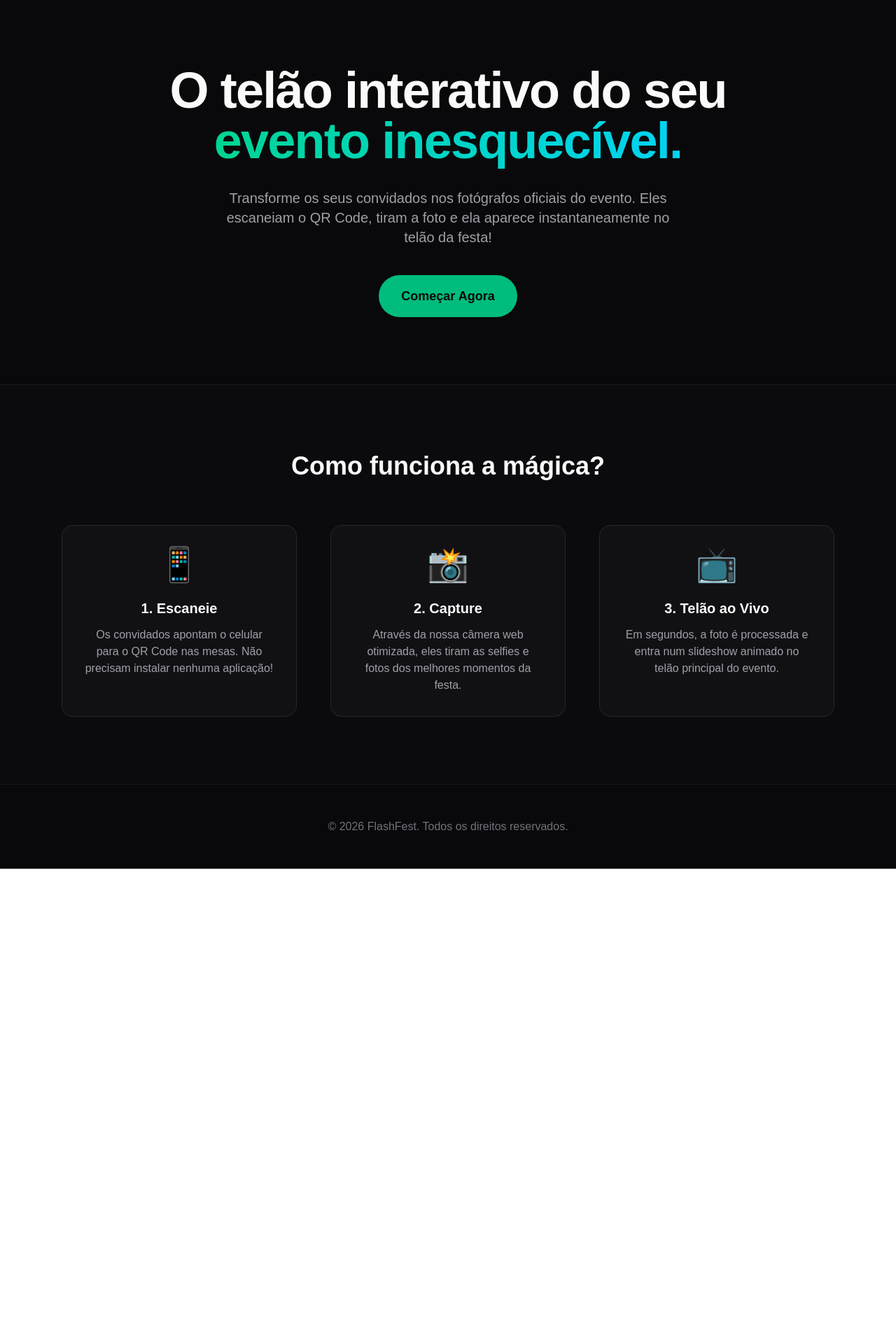
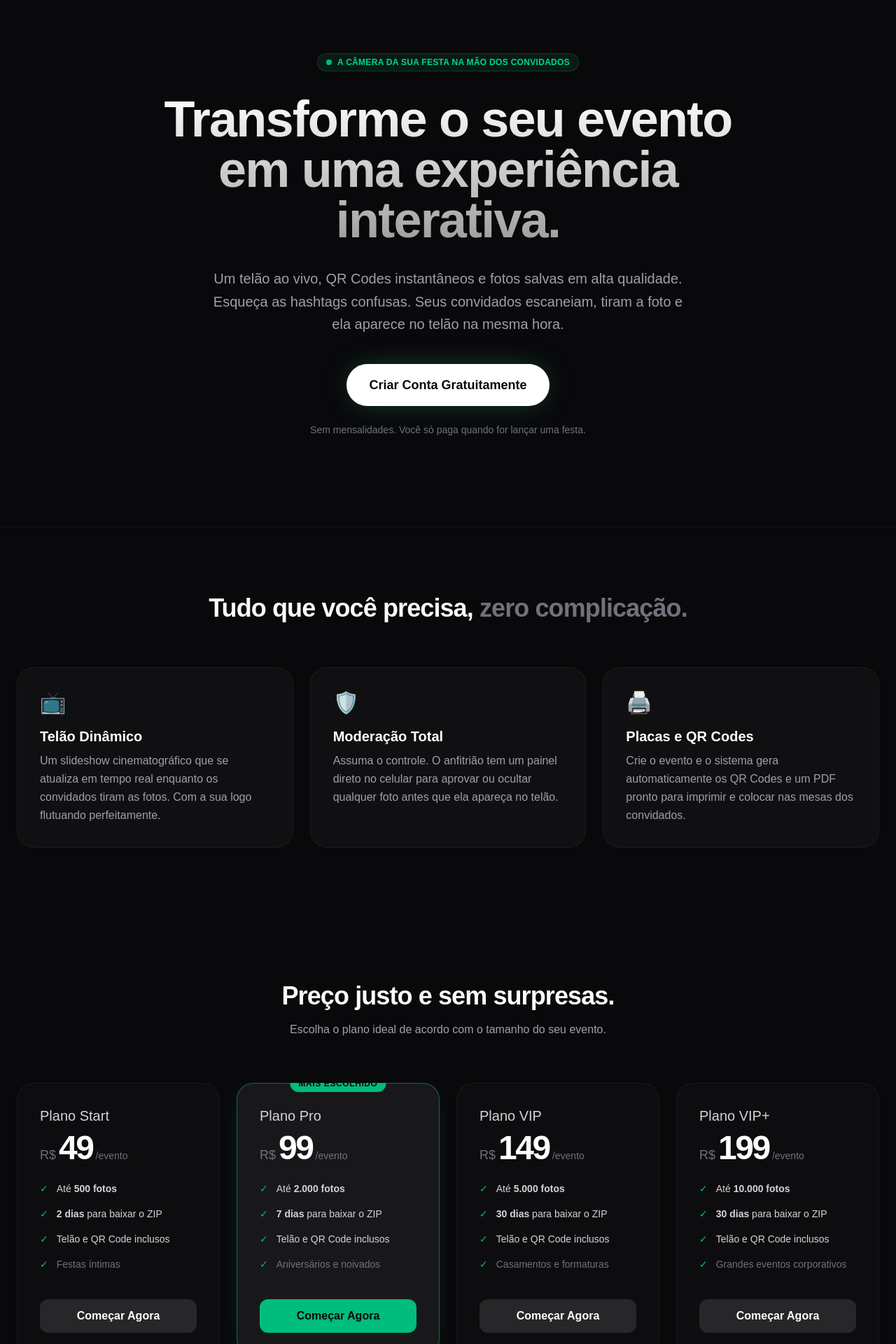
Before and after one commit to Betaluk/fleshfest-app, a Next.js app: page / in a window 1280 px wide. Shown: the part 100-2020 px from the top of the page at 70% size. Before the commit the page ends 1341 px from the top, so only its background shows below. Built offline with nearby package versions, Linux system fonts and the light colour scheme; no server answers.

Commit message:
Alteração da landing page

```diff
--- a/src/app/page.tsx
+++ b/src/app/page.tsx
@@ -1,86 +1,219 @@
-import Link from "next/link";
-import { signIn } from '@/auth';
+import Link from 'next/link';
+import { auth, signIn } from '@/auth';
 
-export default function Home() {
+export const dynamic = 'force-dynamic';
+
+export default async function LandingPage() {
+  // 1. Verificação de Sessão
+  const session = await auth();
+  const isLogado = !!session?.user;
+
+  // 2. A sua Server Action de Login Seguro
   async function fazerLogin() {
     'use server';
     await signIn('google', { redirectTo: '/dashboard' });
   }
+
+  // 3. Os Planos (Agora com IDs e Destaque)
+  const planos = [
+    { nome: 'Start', preco: '49', fotos: '500', dias: '2', ideal: 'Festas íntimas' },
+    { nome: 'Pro', preco: '99', fotos: '2.000', dias: '7', ideal: 'Aniversários e noivados', destaque: true },
+    { nome: 'VIP', preco: '149', fotos: '5.000', dias: '30', ideal: 'Casamentos e formaturas' },
+    { nome: 'VIP+', preco: '199', fotos: '10.000', dias: '30', ideal: 'Grandes eventos corporativos' }
+  ];
+
   return (
-    <div className="min-h-screen bg-zinc-950 text-zinc-50 font-sans selection:bg-emerald-500/30">
+    <div className="min-h-screen bg-zinc-950 text-zinc-50 selection:bg-emerald-500/30 font-sans">
 
-      {/* Navegação */}
-      <nav className="border-b border-zinc-900 bg-zinc-950/50 backdrop-blur-md sticky top-0 z-50">
-        <div className="max-w-6xl mx-auto px-6 h-16 flex items-center justify-between">
-          <div className="font-bold text-2xl tracking-tighter text-white">
-            Flash<span className="text-emerald-400">Fest</span>
-          </div>
+      {/* EFEITO DE LUZ NO TOPO */}
+      <div className="absolute top-0 inset-x-0 h-[500px] pointer-events-none bg-[radial-gradient(ellipse_at_top,_var(--tw-gradient-stops))] from-emerald-900/20 via-zinc-950/0 to-zinc-950/0"></div>
+
+      {/* NAVBAR MINIMALISTA */}
+      <nav className="relative z-10 max-w-7xl mx-auto px-6 h-24 flex items-center justify-between">
+        <div className="text-xl font-bold tracking-tighter text-white">
+          Flash<span className="text-emerald-500">Fest</span>
+        </div>
+        <div>
+          {isLogado ? (
+            <Link href="/dashboard" className="text-sm font-medium text-zinc-300 hover:text-white transition">
+              Meu Painel &rarr;
+            </Link>
+          ) : (
             <form action={fazerLogin}>
-              <button
-                type="submit"
-                className="text-sm font-medium bg-white text-black px-5 py-2 rounded-full hover:bg-zinc-200 transition"
-              >
+              <button type="submit" className="text-sm font-medium bg-white text-black px-5 py-2 rounded-full hover:bg-zinc-200 transition">
                 Entrar / Criar Evento
               </button>
             </form>
+          )}
         </div>
       </nav>
 
-      {/* Hero Section */}
-      <section className="max-w-6xl mx-auto px-6 py-24 text-center mt-8">
-        <h1 className="text-5xl md:text-7xl font-extrabold tracking-tight mb-8">
-          O telão interativo do seu <br className="hidden md:block" />
-          <span className="text-transparent bg-clip-text bg-gradient-to-r from-emerald-400 to-cyan-400">
-            evento inesquecível.
-          </span>
-        </h1>
-        <p className="text-lg md:text-xl text-zinc-400 max-w-2xl mx-auto mb-10">
-          Transforme os seus convidados nos fotógrafos oficiais do evento.
-          Eles escaneiam o QR Code, tiram a foto e ela aparece instantaneamente no telão da festa!
-        </p>
-        <form action={fazerLogin}>
-          <button
-            type="submit"
-            className="inline-block bg-emerald-500 text-zinc-950 text-lg font-bold px-8 py-4 rounded-full hover:bg-emerald-400 transition transform hover:scale-105"
-          >
-            Começar Agora
-          </button>
-      </form>
-      </section>
+      <main className="relative z-10">
+        {/* HERO SECTION */}
+        <section className="max-w-5xl mx-auto px-6 pt-20 pb-32 text-center">
+          <div className="inline-flex items-center gap-2 px-3 py-1 rounded-full bg-emerald-500/10 border border-emerald-500/20 text-emerald-400 text-xs font-semibold tracking-wide uppercase mb-8">
+            <span className="relative flex h-2 w-2">
+              <span className="animate-ping absolute inline-flex h-full w-full rounded-full bg-emerald-400 opacity-75"></span>
+              <span className="relative inline-flex rounded-full h-2 w-2 bg-emerald-500"></span>
+            </span>
+            A câmera da sua festa na mão dos convidados
+          </div>
 
-      {/* Como Funciona */}
-      <section className="border-t border-zinc-900 bg-zinc-900/20 py-24">
-        <div className="max-w-6xl mx-auto px-6">
-          <h2 className="text-3xl md:text-4xl font-bold text-center mb-16">Como funciona a mágica?</h2>
-          <div className="grid md:grid-cols-3 gap-12">
+          <h1 className="text-5xl md:text-7xl font-extrabold tracking-tight text-transparent bg-clip-text bg-gradient-to-b from-white to-white/60 mb-8">
+            Transforme o seu evento <br className="hidden md:block" /> em uma experiência interativa.
+          </h1>
 
-            <div className="bg-zinc-900/50 border border-zinc-800 p-8 rounded-2xl text-center hover:border-emerald-500/50 transition">
-              <div className="text-5xl mb-6">📱</div>
-              <h3 className="text-xl font-bold mb-3">1. Escaneie</h3>
-              <p className="text-zinc-400">Os convidados apontam o celular para o QR Code nas mesas. Não precisam instalar nenhuma aplicação!</p>
+          <p className="text-lg md:text-xl text-zinc-400 max-w-2xl mx-auto mb-10 leading-relaxed">
+            Um telão ao vivo, QR Codes instantâneos e fotos salvas em alta qualidade.
+            Esqueça as hashtags confusas. Seus convidados escaneiam, tiram a foto e ela aparece no telão na mesma hora.
+          </p>
+
+          <div className="flex flex-col items-center justify-center gap-4">
+            {isLogado ? (
+              <Link
+                href="/dashboard"
+                className="px-8 py-4 bg-white text-zinc-950 rounded-full font-bold text-lg hover:scale-105 hover:bg-emerald-400 transition-all duration-300 shadow-[0_0_40px_-10px_rgba(52,211,153,0.4)]"
+              >
+                Acessar meu Painel
+              </Link>
+            ) : (
+              <form action={fazerLogin}>
+                <button
+                  type="submit"
+                  className="px-8 py-4 bg-white text-zinc-950 rounded-full font-bold text-lg hover:scale-105 hover:bg-emerald-400 transition-all duration-300 shadow-[0_0_40px_-10px_rgba(52,211,153,0.4)]"
+                >
+                  Criar Conta Gratuitamente
+                </button>
+              </form>
+            )}
+
+            {!isLogado && (
+              <p className="text-sm text-zinc-500 font-medium mt-2">
+                Sem mensalidades. Você só paga quando for lançar uma festa.
+              </p>
+            )}
+          </div>
+        </section>
+
+        {/* BENTO GRID DE FUNCIONALIDADES */}
+        <section className="max-w-7xl mx-auto px-6 py-24 border-t border-white/5">
+          <h2 className="text-3xl md:text-4xl font-bold text-center mb-16 tracking-tight">Tudo que você precisa, <span className="text-zinc-500">zero complicação.</span></h2>
+
+          <div className="grid grid-cols-1 md:grid-cols-3 gap-6">
+            <div className="bg-zinc-900/50 backdrop-blur-sm border border-white/5 p-8 rounded-3xl hover:border-emerald-500/30 transition">
+              <div className="text-3xl mb-4">📺</div>
+              <h3 className="text-xl font-bold text-white mb-2">Telão Dinâmico</h3>
+              <p className="text-zinc-400 leading-relaxed">Um slideshow cinematográfico que se atualiza em tempo real enquanto os convidados tiram as fotos. Com a sua logo flutuando perfeitamente.</p>
             </div>
+            <div className="bg-zinc-900/50 backdrop-blur-sm border border-white/5 p-8 rounded-3xl hover:border-emerald-500/30 transition">
+              <div className="text-3xl mb-4">🛡️</div>
+              <h3 className="text-xl font-bold text-white mb-2">Moderação Total</h3>
+              <p className="text-zinc-400 leading-relaxed">Assuma o controle. O anfitrião tem um painel direto no celular para aprovar ou ocultar qualquer foto antes que ela apareça no telão.</p>
+            </div>
+            <div className="bg-zinc-900/50 backdrop-blur-sm border border-white/5 p-8 rounded-3xl hover:border-emerald-500/30 transition">
+              <div className="text-3xl mb-4">🖨️</div>
+              <h3 className="text-xl font-bold text-white mb-2">Placas e QR Codes</h3>
+              <p className="text-zinc-400 leading-relaxed">Crie o evento e o sistema gera automaticamente os QR Codes e um PDF pronto para imprimir e colocar nas mesas dos convidados.</p>
+            </div>
+          </div>
+        </section>
 
-            <div className="bg-zinc-900/50 border border-zinc-800 p-8 rounded-2xl text-center hover:border-emerald-500/50 transition">
-              <div className="text-5xl mb-6">📸</div>
-              <h3 className="text-xl font-bold mb-3">2. Capture</h3>
-              <p className="text-zinc-400">Através da nossa câmera web otimizada, eles tiram as selfies e fotos dos melhores momentos da festa.</p>
-            </div>
+        {/* SEÇÃO DE PREÇOS */}
+        <section className="max-w-7xl mx-auto px-6 py-24">
+          <div className="text-center mb-16">
+            <h2 className="text-3xl md:text-4xl font-bold tracking-tight mb-4">Preço justo e sem surpresas.</h2>
+            <p className="text-zinc-400">Escolha o plano ideal de acordo com o tamanho do seu evento.</p>
+          </div>
 
-            <div className="bg-zinc-900/50 border border-zinc-800 p-8 rounded-2xl text-center hover:border-emerald-500/50 transition">
-              <div className="text-5xl mb-6">📺</div>
-              <h3 className="text-xl font-bold mb-3">3. Telão ao Vivo</h3>
-              <p className="text-zinc-400">Em segundos, a foto é processada e entra num slideshow animado no telão principal do evento.</p>
-            </div>
+          <div className="flex overflow-x-auto snap-x snap-mandatory md:grid md:grid-cols-4 gap-6 pb-8 md:pb-0 [scrollbar-width:none] [&::-webkit-scrollbar]:hidden -mx-6 px-6 md:mx-0 md:px-0">
+            {planos.map((plano) => (
+              <div
+                key={plano.nome}
+                className={`snap-center shrink-0 w-[85vw] sm:w-[320px] md:w-auto flex flex-col justify-between p-8 rounded-3xl border ${
+                  plano.destaque
+                    ? 'bg-zinc-900 border-emerald-500/50 shadow-[0_0_30px_-15px_rgba(52,211,153,0.3)] relative'
+                    : 'bg-zinc-900/30 border-white/5'
+                }`}
+              >
+                {plano.destaque && (
+                  <div className="absolute -top-3 left-1/2 -translate-x-1/2 bg-emerald-500 text-zinc-950 text-xs font-bold px-3 py-1 rounded-full uppercase tracking-wider">
+                    Mais Escolhido
+                  </div>
+                )}
 
+                <div>
+                  <h3 className="text-xl font-medium text-zinc-300 mb-2">Plano {plano.nome}</h3>
+                  <div className="flex items-baseline gap-1 mb-6">
+                    <span className="text-lg text-zinc-500">R$</span>
+                    <span className="text-5xl font-extrabold text-white tracking-tighter">{plano.preco}</span>
+                    <span className="text-sm text-zinc-500">/evento</span>
+                  </div>
+
+                  <div className="space-y-4 text-sm text-zinc-300">
+                    <div className="flex items-center gap-3">
+                      <span className="text-emerald-500">✓</span>
+                      <span>Até <strong>{plano.fotos} fotos</strong></span>
+                    </div>
+                    <div className="flex items-center gap-3">
+                      <span className="text-emerald-500">✓</span>
+                      <span><strong>{plano.dias} dias</strong> para baixar o ZIP</span>
+                    </div>
+                    <div className="flex items-center gap-3">
+                      <span className="text-emerald-500">✓</span>
+                      <span>Telão e QR Code inclusos</span>
+                    </div>
+                    <div className="flex items-center gap-3">
+                      <span className="text-emerald-500">✓</span>
+                      <span className="text-zinc-500">{plano.ideal}</span>
+                    </div>
+                  </div>
+                </div>
+
+                <div className="mt-10">
+                  {isLogado ? (
+                    <Link
+                      href="/dashboard"
+                      className={`block w-full py-3 rounded-xl font-semibold text-center transition-all ${
+                        plano.destaque
+                          ? 'bg-emerald-500 text-zinc-950 hover:bg-emerald-400'
+                          : 'bg-zinc-800 text-white hover:bg-zinc-700'
+                      }`}
+                    >
+                      Começar Agora
+                    </Link>
+                  ) : (
+                    <form action={fazerLogin} className="w-full">
+                      <button
+                        type="submit"
+                        className={`w-full py-3 rounded-xl font-semibold text-center transition-all ${
+                          plano.destaque
+                            ? 'bg-emerald-500 text-zinc-950 hover:bg-emerald-400'
+                            : 'bg-zinc-800 text-white hover:bg-zinc-700'
+                        }`}
+                      >
+                        Começar Agora
+                      </button>
+                    </form>
+                  )}
+                </div>
+              </div>
+            ))}
           </div>
+        </section>
+
+      </main>
+
+      {/* FOOTER */}
+      <footer className="border-t border-white/5 mt-20 py-12 text-center">
+        <div className="text-xl font-bold tracking-tighter text-white mb-4 opacity-50 grayscale">
+          Flash<span className="text-emerald-500">Fest</span>
         </div>
-      </section>
-
-      {/* Rodapé */}
-      <footer className="border-t border-zinc-900 py-12 text-center text-zinc-500">
-        <p>© {new Date().getFullYear()} FlashFest. Todos os direitos reservados.</p>
+        <div className="flex items-center justify-center gap-6 text-sm text-zinc-600 mb-6">
+          <Link href="/termos" className="hover:text-zinc-400 transition">Termos de Uso</Link>
+          <Link href="/privacidade" className="hover:text-zinc-400 transition">Privacidade</Link>
+        </div>
+        <p className="text-zinc-600 text-sm">© {new Date().getFullYear()} FlashFest. Todos os direitos reservados.</p>
       </footer>
-
     </div>
   );
 }
```
